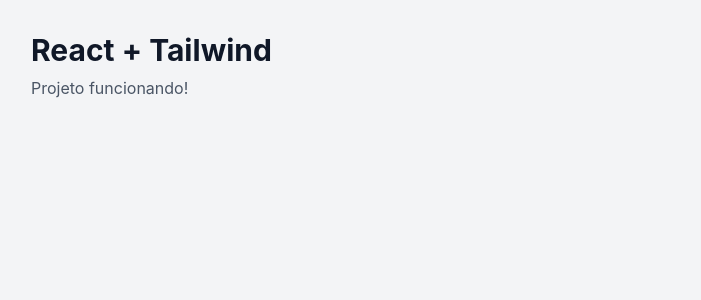
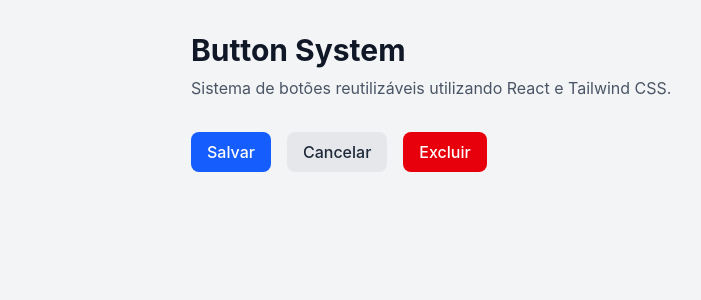
Before and after one commit to wanessags/Tailwind-CSS-React-, a React (Vite) app: page / in a window 1280 px wide. Shown: the top 300 px of the page, without its empty margins (1-702 px from the left). Built offline with nearby package versions, Linux system fonts and the light colour scheme.

Commit message:
feat: cria sistema de botoes reutilizaveis

```diff
--- a/src/App.jsx
+++ b/src/App.jsx
@@ -1,10 +1,24 @@
+import Button from "./components/Button";
+
 function App() {
   return (
-    <div className="min-h-screen bg-gray-100 p-8">
-      <h1 className="text-3xl font-bold text-gray-900">React + Tailwind</h1>
+    <main className="min-h-screen bg-gray-100 p-8">
+      <div className="mx-auto max-w-4xl">
+        <h1 className="mb-2 text-3xl font-bold text-gray-900">Button System</h1>
 
-      <p className="mt-2 text-gray-600">Projeto funcionando!</p>
-    </div>
+        <p className="mb-8 text-gray-600">
+          Sistema de botões reutilizáveis utilizando React e Tailwind CSS.
+        </p>
+
+        <div className="flex flex-wrap gap-4">
+          <Button>Salvar</Button>
+
+          <Button variant="secondary">Cancelar</Button>
+
+          <Button variant="danger">Excluir</Button>
+        </div>
+      </div>
+    </main>
   );
 }
 
```
